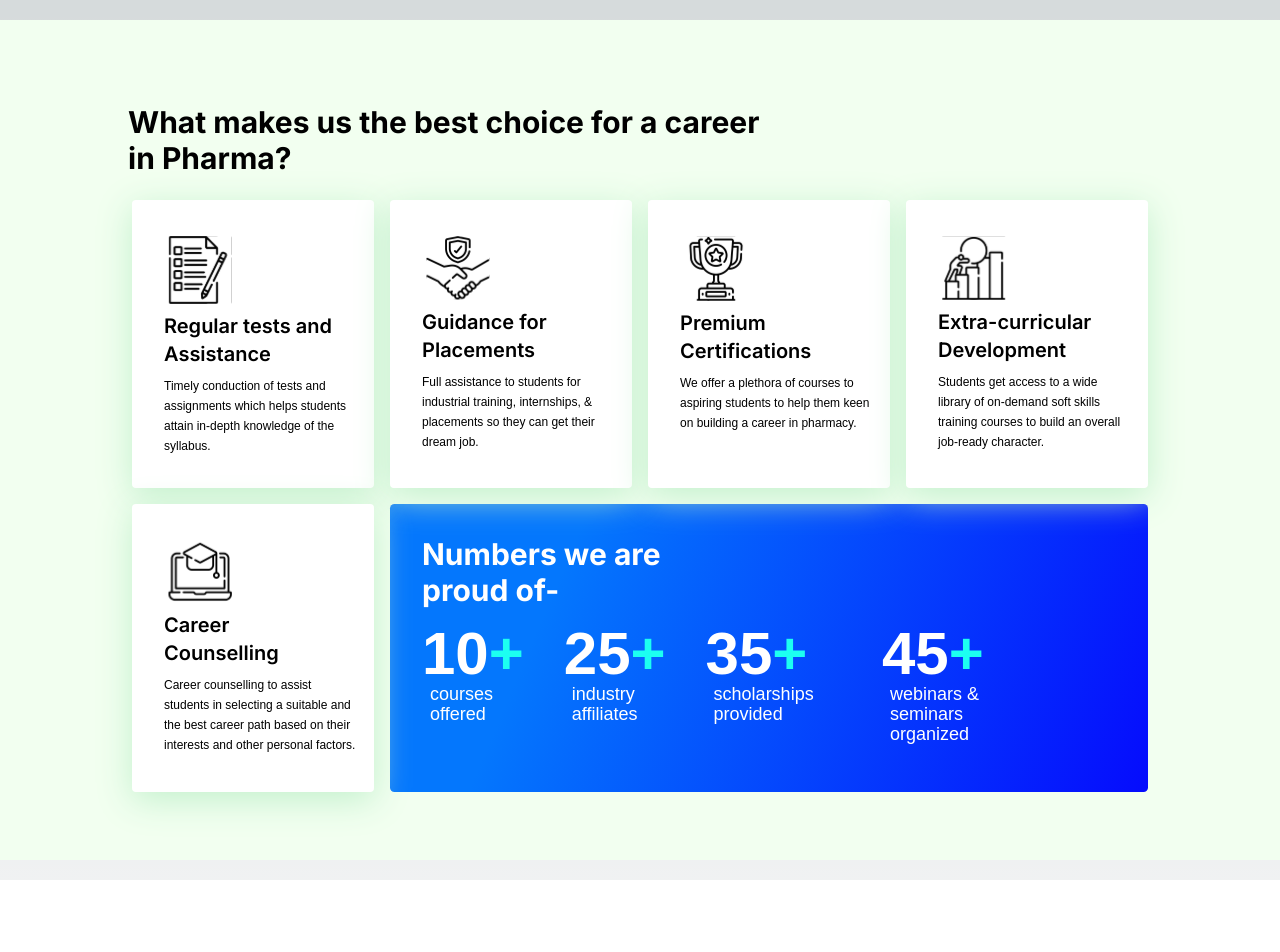
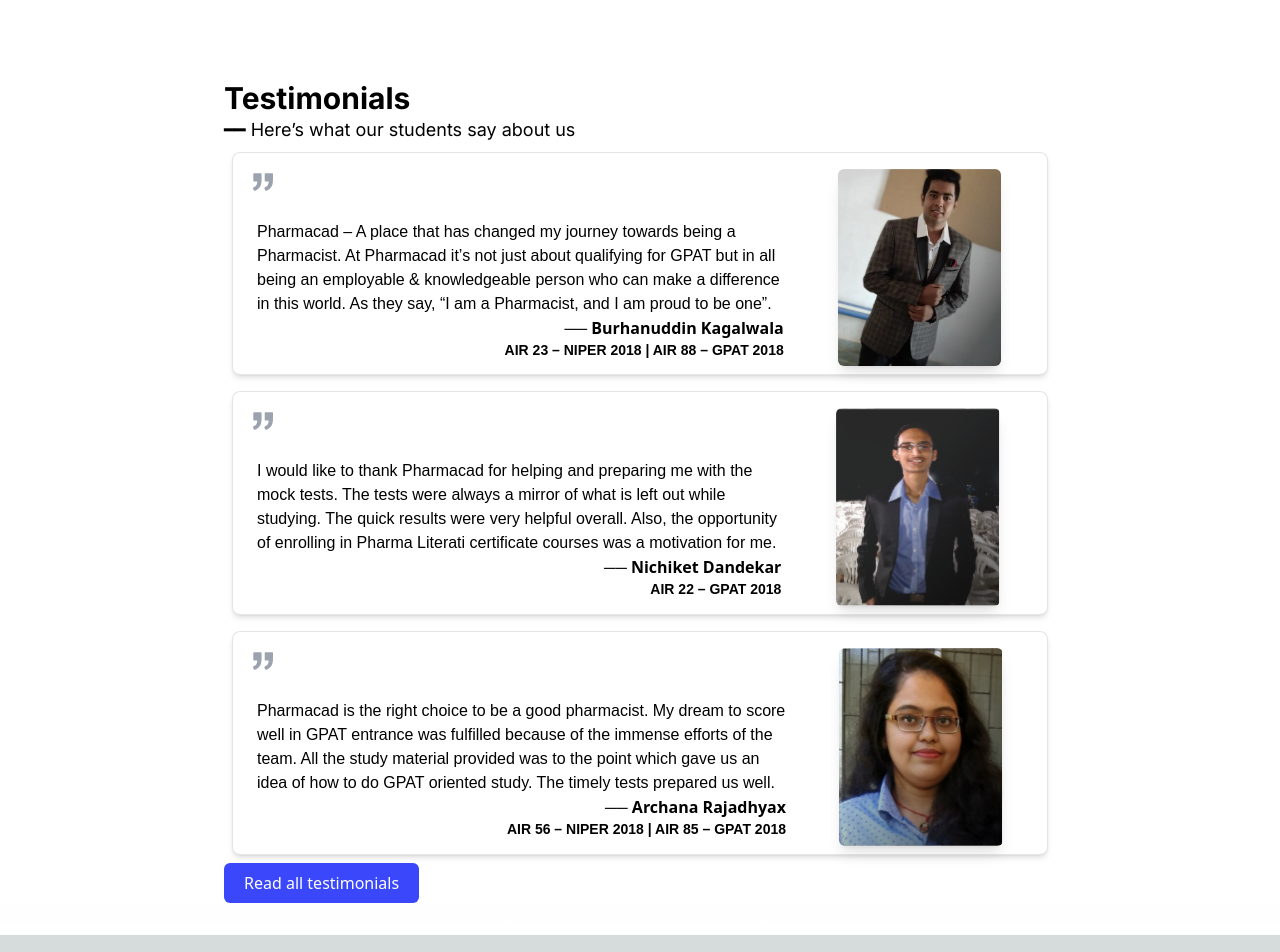
Before and after one commit to vibodhbhosure/Project-Pharmacad, a Next.js app: page / in a window 1280 px wide. Shown: the top 952 px of the page. Built offline with nearby package versions, Linux system fonts and the light colour scheme.

Commit message:
testimonial container done

```diff
--- a/components/Testimonials.jsx
+++ b/components/Testimonials.jsx
@@ -3,15 +3,15 @@ import TestimonialsCard from "./TestimonialsCard"
 import data from "../testimonials_data.js";
 import "../src/app/globals.css";
 
-const TestimonialsContainer= () => {
+const TestimonialsContainer = () => {
     const testimonialDataArray = Object.values(data);
 
     console.log(testimonialDataArray);
-  return(
-    <div className="xl:w-full   bg-white ">
-    <div className="mx-32 pt-20">
+    return (
+        <div className="w-full  bg-white mb-8">
+            <div className="mx-56 pt-20">
                 <div className="text-black font-inter font-bold text-3xl">Testimonials</div>
-        <div className="text-black font-inter text-lg">━━ Here’s what our students say about us </div>
+                <div className="text-black font-inter text-lg"> ━━ Here’s what our students say about us </div>
                 <div className="flex flex-col">
                     {testimonialDataArray.slice(0, 3).map((cardData) => (
                         <div key={cardData.id} className="lg:w-full ">
@@ -20,6 +20,10 @@ const TestimonialsContainer= () => {
                     ))}
 
                 </div>
+                <div>
+                <button class="rounded-md px-5 py-2 bg-[#3A47FB] text-white">Read all testimonials</button>
+</div>
+
             </div>
         </div>
 
--- a/components/TestimonialsCard.jsx
+++ b/components/TestimonialsCard.jsx
@@ -15,22 +15,32 @@ const TestimonialsCard = ({ cardData }) => {
         return null; // Return null or handle the case when cardData is undefined
     }
 
-  const {id,testimonial, name, rank } = cardData;
+    const { id, testimonial, name, rank } = cardData;
     const svg = svgMap[id];
 
-  return(
-<div className="bg-white border border-gray-300 border-opacity-60 shadow-md rounded-lg h-max-45 text-black flex flex-row">
+    return (
+        <div className="bg-white border border-gray-300 border-opacity-60 shadow-md rounded-lg h-max-45 text-black flex flex-row m-2 pb-2 ">
+            <div className="flex flex-row items-center">
+
                 <div className="flex flex-col">
-            <div>{testimonial}</div>
-            <div>{name}</div>
-            <div>{rank}</div>
+                    <div className="mx-5 my-3">
+                        <svg xmlns="http://www.w3.org/2000/svg" fill="currentColor" class="block w-5 h-5 text-gray-400 mb-4" viewBox="0 0 975.036 975.036">
+                            <path d="M925.036 57.197h-304c-27.6 0-50 22.4-50 50v304c0 27.601 22.4 50 50 50h145.5c-1.9 79.601-20.4 143.3-55.4 191.2-27.6 37.8-69.399 69.1-125.3 93.8-25.7 11.3-36.8 41.7-24.8 67.101l36 76c11.6 24.399 40.3 35.1 65.1 24.399 66.2-28.6 122.101-64.8 167.7-108.8 55.601-53.7 93.7-114.3 114.3-181.9 20.601-67.6 30.9-159.8 30.9-276.8v-239c0-27.599-22.401-50-50-50zM106.036 913.497c65.4-28.5 121-64.699 166.9-108.6 56.1-53.7 94.4-114.1 115-181.2 20.6-67.1 30.899-159.6 30.899-277.5v-239c0-27.6-22.399-50-50-50h-304c-27.6 0-50 22.4-50 50v304c0 27.601 22.4 50 50 50h145.5c-1.9 79.601-20.4 143.3-55.4 191.2-27.6 37.8-69.4 69.1-125.3 93.8-25.7 11.3-36.8 41.7-24.8 67.101l35.9 75.8c11.601 24.399 40.501 35.2 65.301 24.399z"></path>
+                        </svg></div>
+                    <div className="flex flex-col w-full items-end">
+                        <div className="px-6 font-montserrat font-thin">{testimonial}</div>
+                        <div className="px-6 font-semibold">── {name}</div>
+                        <div className="px-6 font-poppins font-bold text-sm">{rank}</div>
                     </div>
-            <div className="flex flex-col">
+
+                </div>
+                <div className="flex flex-col items-center content-center mr-4 w-full p-0  h-full rounded-lg">
                     <Image
-            className="lg:mx-5 lg:mt-5 lg:w-16 xl:mx-5 xl:mt-5 xl:w-16 sm:mt-5  sm:pt-10  lg:pt-0 xl:pt-0 sm:ml-6 sm:w-28 xs:mt-5 xs:pt-4 xs:ml-6 xs:w-16"
+                        className=" rounded-md mt-4 border-gray-600 shadow-lg"
                         src={svg}
                         alt={name}
                     />
+                </div>
             </div>
         </div>
 
--- a/src/app/layout.js
+++ b/src/app/layout.js
@@ -18,7 +18,7 @@ export default function RootLayout({ children }) {
   return (
 
     <>
-           <BestChoiceContainer/>
+           {/* <BestChoiceContainer/> */}
            <TestimonialsContainer />
     </>
 
```
Lines whose indentation alone changed are shown as unchanged.
